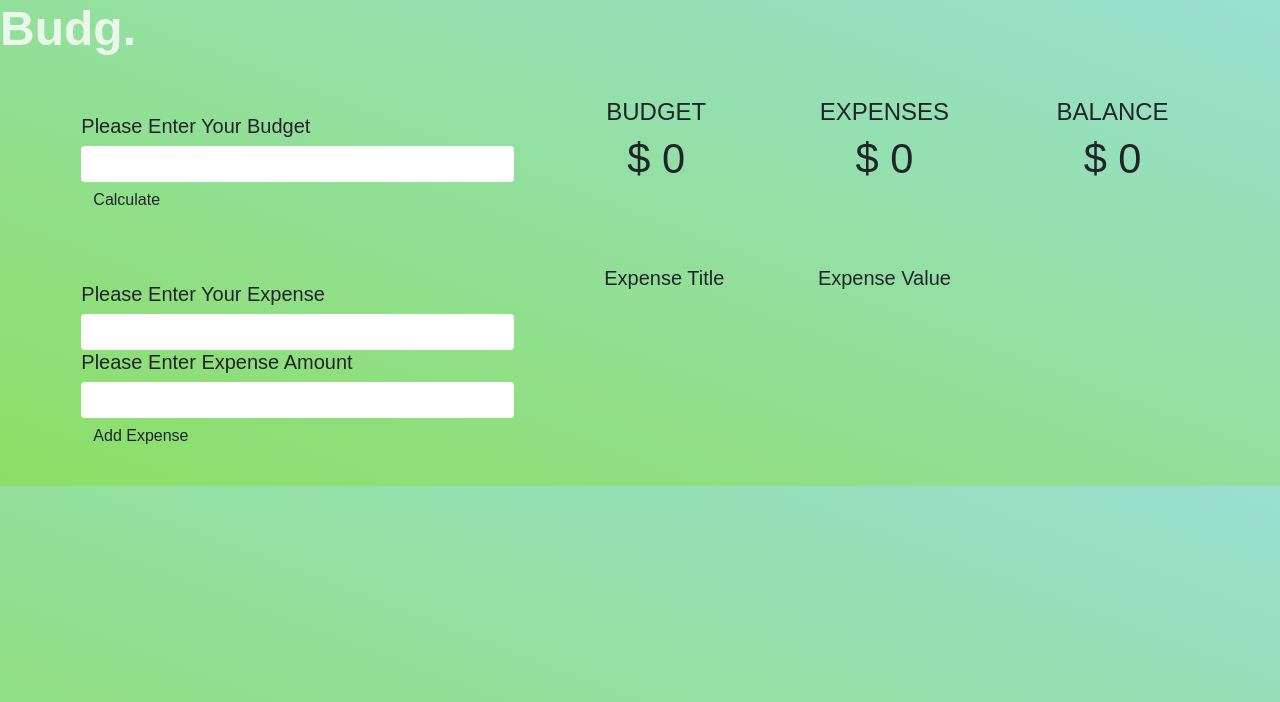
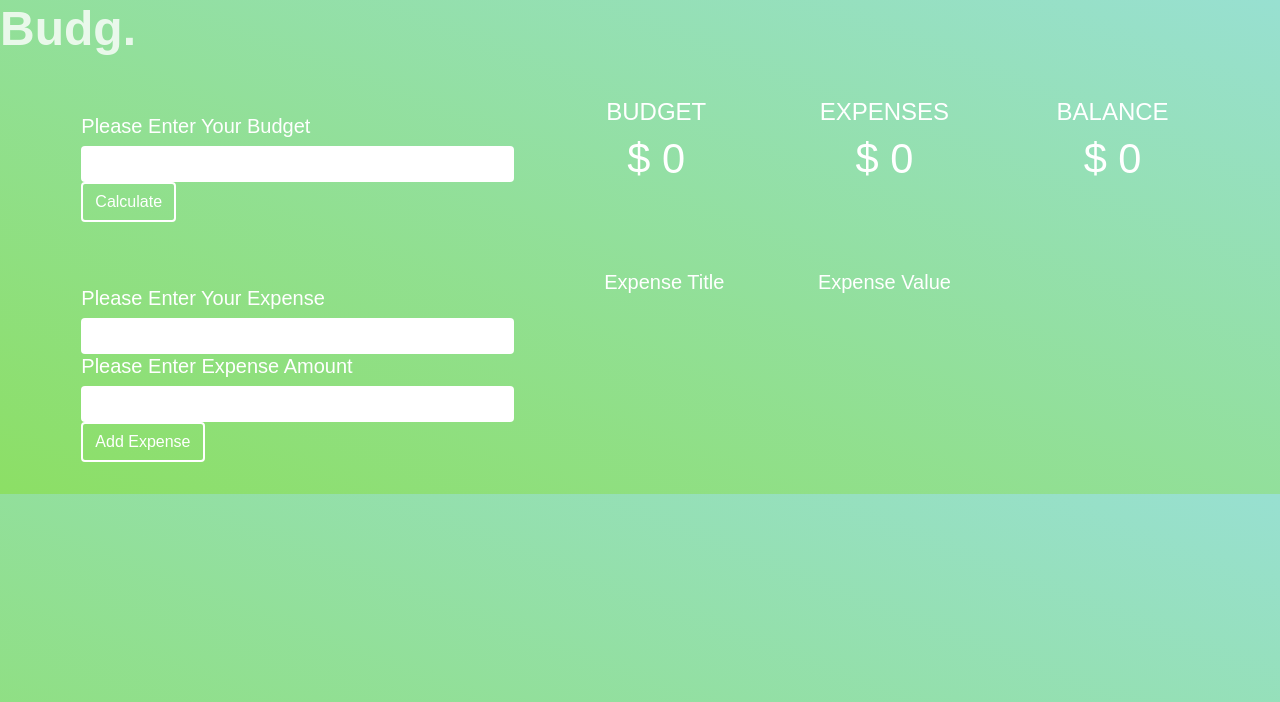
Before and after one commit to vicdubbeld/Budget-App, a PHP site: page / in a window 1280 px wide. Shown: the top 702 px of the page. Run offline with PHP 8.4, Linux system fonts and the light colour scheme.

Commit message:
text is white now.

```diff
--- a/main.js
+++ b/main.js
@@ -15,6 +15,18 @@ class UI {
     this.itemList = [];
     this.itemID = 0;
   }
+  //   submit budget method
+  submitBudgetForm() {
+    const value = this.budgetInput.value;
+    if (value === "" || value < 0) {
+      this.budgetFeedback.classList.add("showItem");
+      this.budgetFeedback.innerHTML = `<p>value cannot be empty or negative</p>`;
+      const self = this;
+      setTimeout(function () {
+        this.budgetFeedback.classList.remove("showItem");
+      }, 4000);
+    }
+  }
 }
 
 function eventListeners() {
@@ -28,6 +40,7 @@ function eventListeners() {
   //   budget form submit
   budgetForm.addEventListener("submit", function (event) {
     event.preventDefault();
+    ui.submitBudgetForm();
   });
   //   expense form submit
   expenseForm.addEventListener("submit", function (event) {
--- a/style.css
+++ b/style.css
@@ -25,6 +25,13 @@ h1 {
     font-weight: 600;
     font-size: 3rem;
     opacity: 0.8;
+}
+h2, h3, h4, h5, h6, p, span, #budget-submit, #expense-submit {
+    color: white;
+}
+#budget-submit, #expense-submit{
+    border-style: solid;
+    border-width: 2px;
 }
 .workspace {
     background: white;
```
